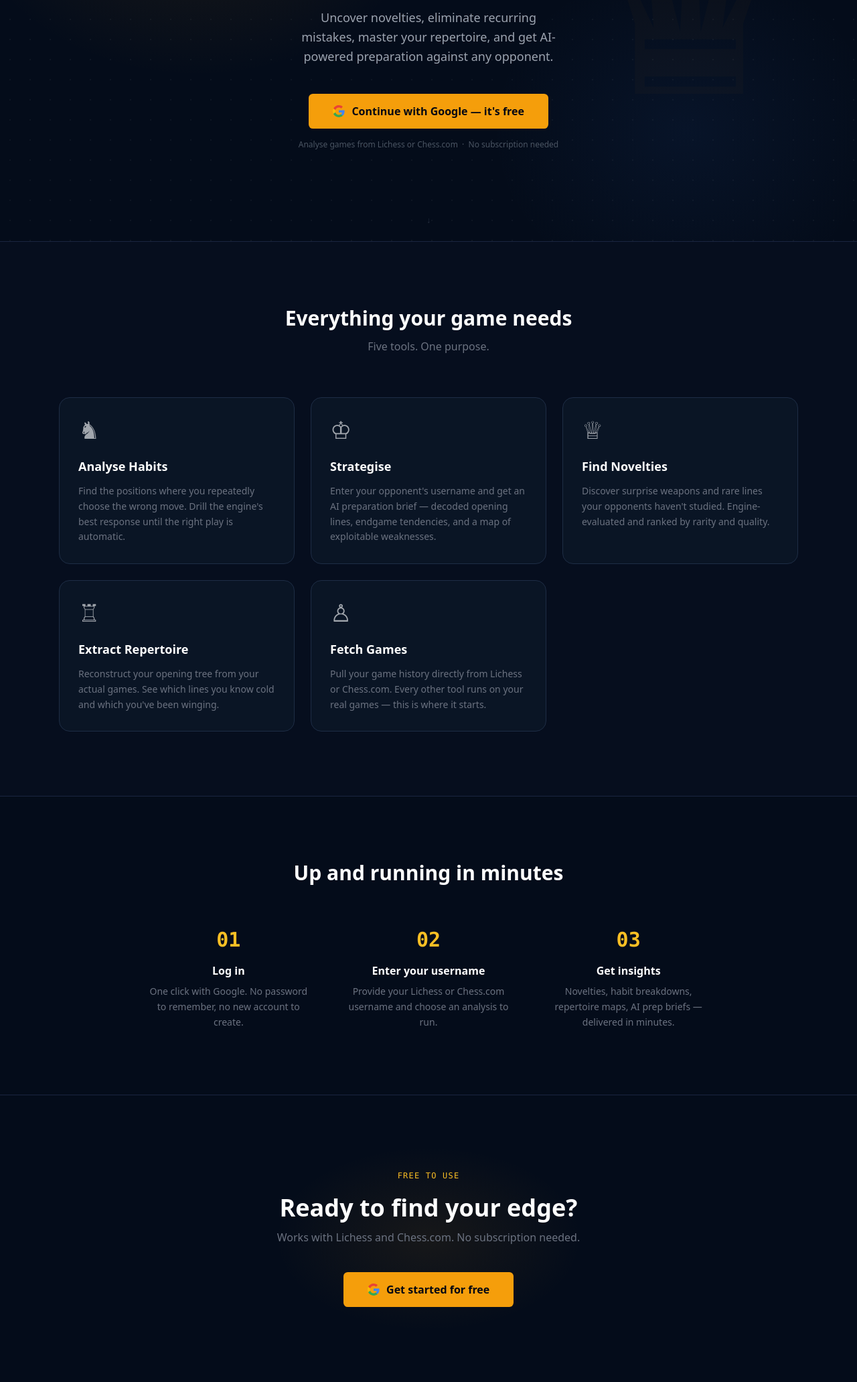
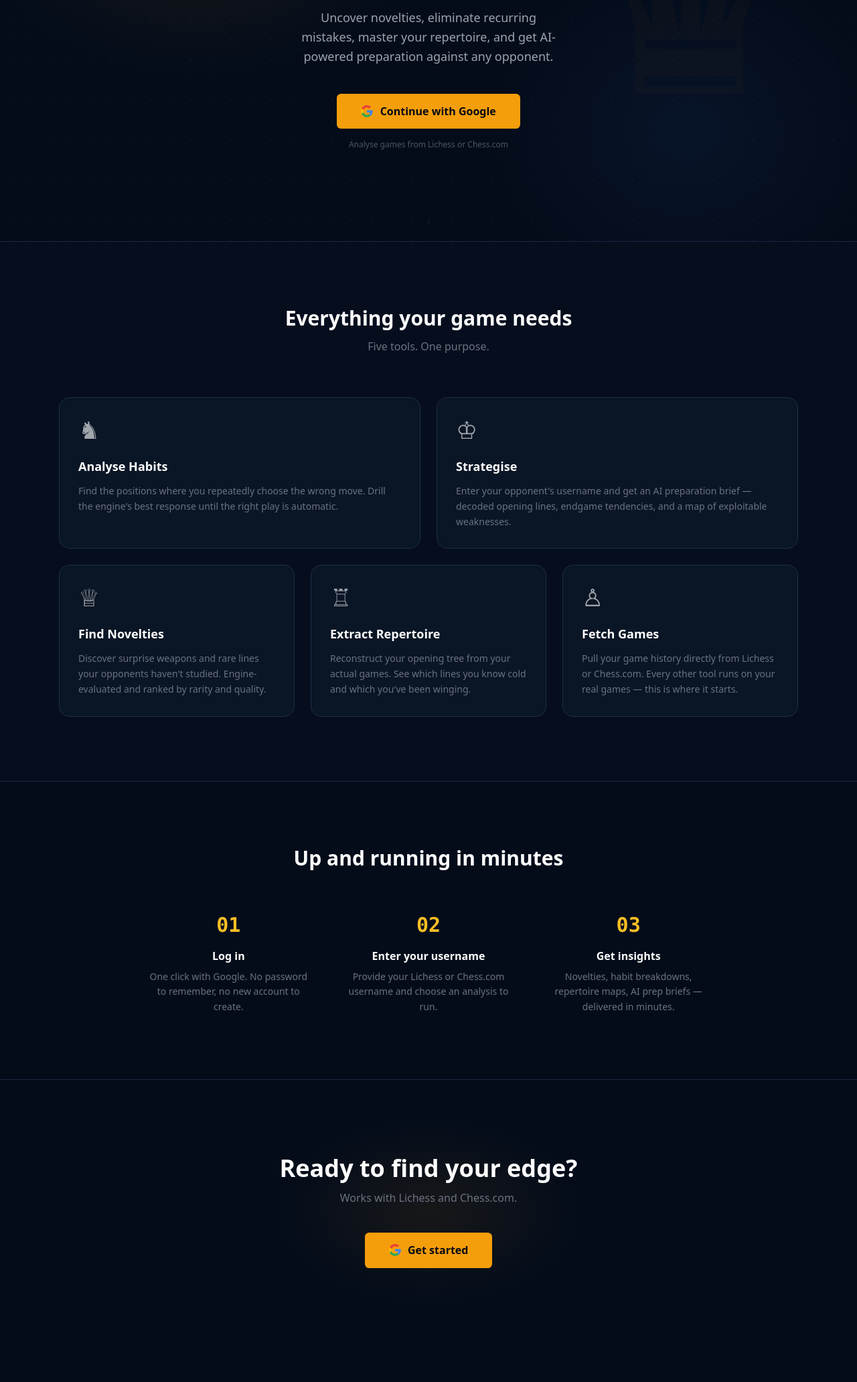
Before and after one commit to avigold/my-second, a Flask app: page / in a window 1280 px wide. Shown: the part 429-2492 px from the top of the page at 67% size. After the commit the page ends 2322 px from the top, so only its background shows below. Run offline with Flask 3, Linux system fonts and the light colour scheme; some libraries are stand-ins or nearby versions.

Commit message:
Landing page: remove pricing language, fix feature card layout
- Remove all "free" / "no subscription" copy
- Feature cards: replace 3-col grid (orphaned last card) with a
  grid-cols-6 giving a clean 2+3 split — top two at col-span-3,
  bottom three at col-span-2

Co-Authored-By: Claude Sonnet 4.6 <noreply@anthropic.com>

```diff
--- a/web/templates/landing.html
+++ b/web/templates/landing.html
@@ -67,11 +67,11 @@
         <path fill="#FBBC05" d="M10.53 28.59c-.48-1.45-.76-2.99-.76-4.59s.27-3.14.76-4.59l-7.98-6.19C.92 16.46 0 20.12 0 24c0 3.88.92 7.54 2.56 10.78l7.97-6.19z"/>
         <path fill="#34A853" d="M24 48c6.48 0 11.93-2.13 15.89-5.81l-7.73-6c-2.15 1.45-4.92 2.3-8.16 2.3-6.26 0-11.57-4.22-13.47-9.91l-7.98 6.19C6.51 42.62 14.62 48 24 48z"/>
       </svg>
-      Continue with Google — it's free
+      Continue with Google
     </a>
 
     <p class="text-gray-600 text-xs mt-4 select-none">
-      Analyse games from Lichess or Chess.com &nbsp;·&nbsp; No subscription needed
+      Analyse games from Lichess or Chess.com
     </p>
 
   </div>
@@ -92,9 +92,10 @@
       <p class="text-gray-500 text-base">Five tools. One purpose.</p>
     </div>
 
-    <div class="grid grid-cols-1 md:grid-cols-2 lg:grid-cols-3 gap-6">
+    <!-- 2 + 3 symmetric layout via a 6-column grid -->
+    <div class="grid grid-cols-1 md:grid-cols-6 gap-6">
 
-      <div class="rounded-2xl border p-7 transition-all duration-200 lp-card"
+      <div class="md:col-span-3 rounded-2xl border p-7 transition-all duration-200 lp-card"
            style="background:#0a1525;border-color:#1e2d45;">
         <div class="text-4xl mb-5" style="opacity:0.65;">♞</div>
         <h3 class="text-white font-semibold text-lg mb-3">Analyse Habits</h3>
@@ -104,7 +105,7 @@
         </p>
       </div>
 
-      <div class="rounded-2xl border p-7 transition-all duration-200 lp-card"
+      <div class="md:col-span-3 rounded-2xl border p-7 transition-all duration-200 lp-card"
            style="background:#0a1525;border-color:#1e2d45;">
         <div class="text-4xl mb-5" style="opacity:0.65;">♔</div>
         <h3 class="text-white font-semibold text-lg mb-3">Strategise</h3>
@@ -114,7 +115,7 @@
         </p>
       </div>
 
-      <div class="rounded-2xl border p-7 transition-all duration-200 lp-card"
+      <div class="md:col-span-2 rounded-2xl border p-7 transition-all duration-200 lp-card"
            style="background:#0a1525;border-color:#1e2d45;">
         <div class="text-4xl mb-5" style="opacity:0.65;">♕</div>
         <h3 class="text-white font-semibold text-lg mb-3">Find Novelties</h3>
@@ -124,7 +125,7 @@
         </p>
       </div>
 
-      <div class="rounded-2xl border p-7 transition-all duration-200 lp-card"
+      <div class="md:col-span-2 rounded-2xl border p-7 transition-all duration-200 lp-card"
            style="background:#0a1525;border-color:#1e2d45;">
         <div class="text-4xl mb-5" style="opacity:0.65;">♖</div>
         <h3 class="text-white font-semibold text-lg mb-3">Extract Repertoire</h3>
@@ -134,7 +135,7 @@
         </p>
       </div>
 
-      <div class="rounded-2xl border p-7 transition-all duration-200 lp-card md:col-span-2 lg:col-span-1"
+      <div class="md:col-span-2 rounded-2xl border p-7 transition-all duration-200 lp-card"
            style="background:#0a1525;border-color:#1e2d45;">
         <div class="text-4xl mb-5" style="opacity:0.65;">♙</div>
         <h3 class="text-white font-semibold text-lg mb-3">Fetch Games</h3>
@@ -198,14 +199,11 @@
                 background:radial-gradient(ellipse,rgba(245,158,11,0.08) 0%,transparent 65%);"></div>
 
     <div class="relative z-10">
-      <p class="text-amber-400 text-xs font-mono uppercase tracking-widest mb-5 select-none">
-        Free to use
-      </p>
       <h2 class="text-3xl md:text-4xl font-bold text-white mb-3">
         Ready to find your edge?
       </h2>
       <p class="text-gray-500 mb-10 text-base">
-        Works with Lichess and Chess.com. No subscription needed.
+        Works with Lichess and Chess.com.
       </p>
 
       <a href="/auth/google"
@@ -223,7 +221,7 @@
           <path fill="#FBBC05" d="M10.53 28.59c-.48-1.45-.76-2.99-.76-4.59s.27-3.14.76-4.59l-7.98-6.19C.92 16.46 0 20.12 0 24c0 3.88.92 7.54 2.56 10.78l7.97-6.19z"/>
           <path fill="#34A853" d="M24 48c6.48 0 11.93-2.13 15.89-5.81l-7.73-6c-2.15 1.45-4.92 2.3-8.16 2.3-6.26 0-11.57-4.22-13.47-9.91l-7.98 6.19C6.51 42.62 14.62 48 24 48z"/>
         </svg>
-        Get started for free
+        Get started
       </a>
     </div>
   </div>
```
